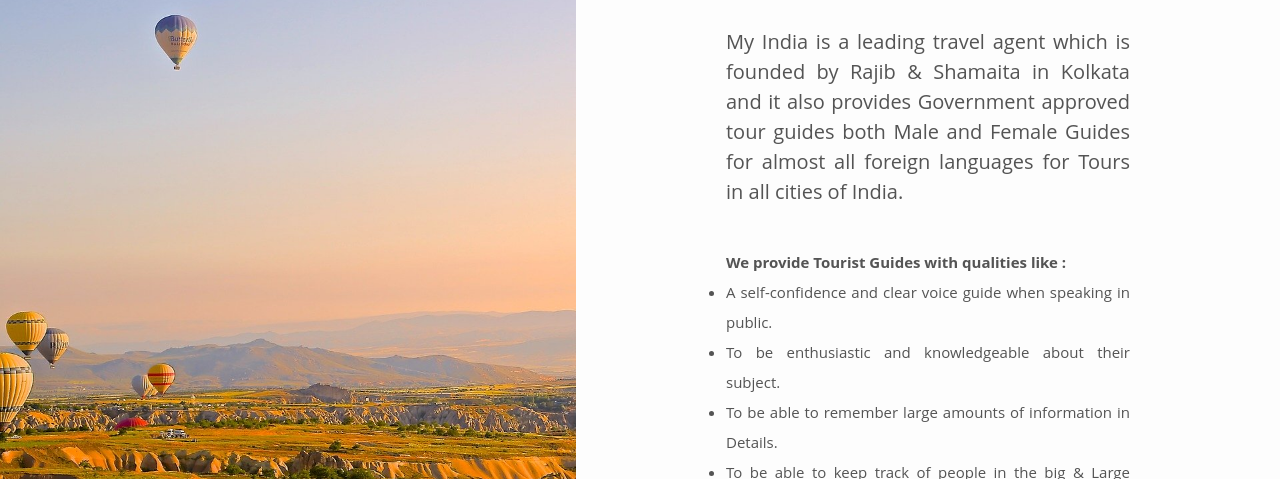
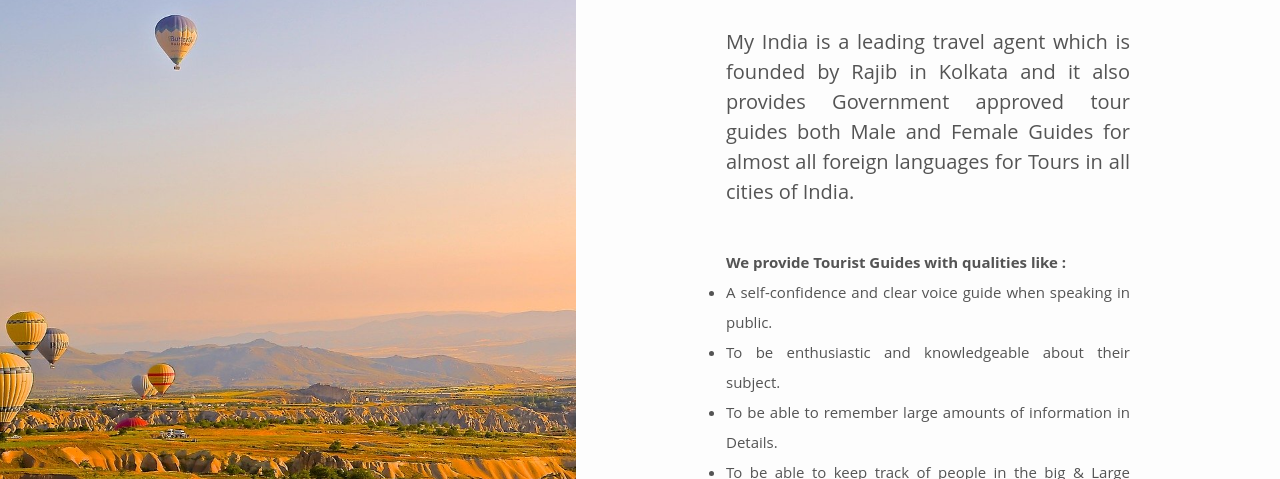
Before and after one commit to rajib1007/tour.github.io, a plain HTML site: page About.html in a window 1280 px wide. Shown: the part 321-800 px from the top of the page. Drawn offline with Linux system fonts and the light colour scheme.

Commit message:
Update About.html

```diff
--- a/About.html
+++ b/About.html
@@ -10,7 +10,7 @@
         <div class="inner-container">
             <h1>About Us</h1>
             <p class="text">
-                My India is a leading travel agent which is founded by Rajib & Shamaita in Kolkata and it also provides Government approved tour guides both Male and Female Guides for almost all foreign languages for Tours in all cities of India.
+                My India is a leading travel agent which is founded by Rajib in Kolkata and it also provides Government approved tour guides both Male and Female Guides for almost all foreign languages for Tours in all cities of India.
 
 <div id = "head"><b>We provide Tourist Guides with qualities like :</b>
 <ul id = "li">
```
